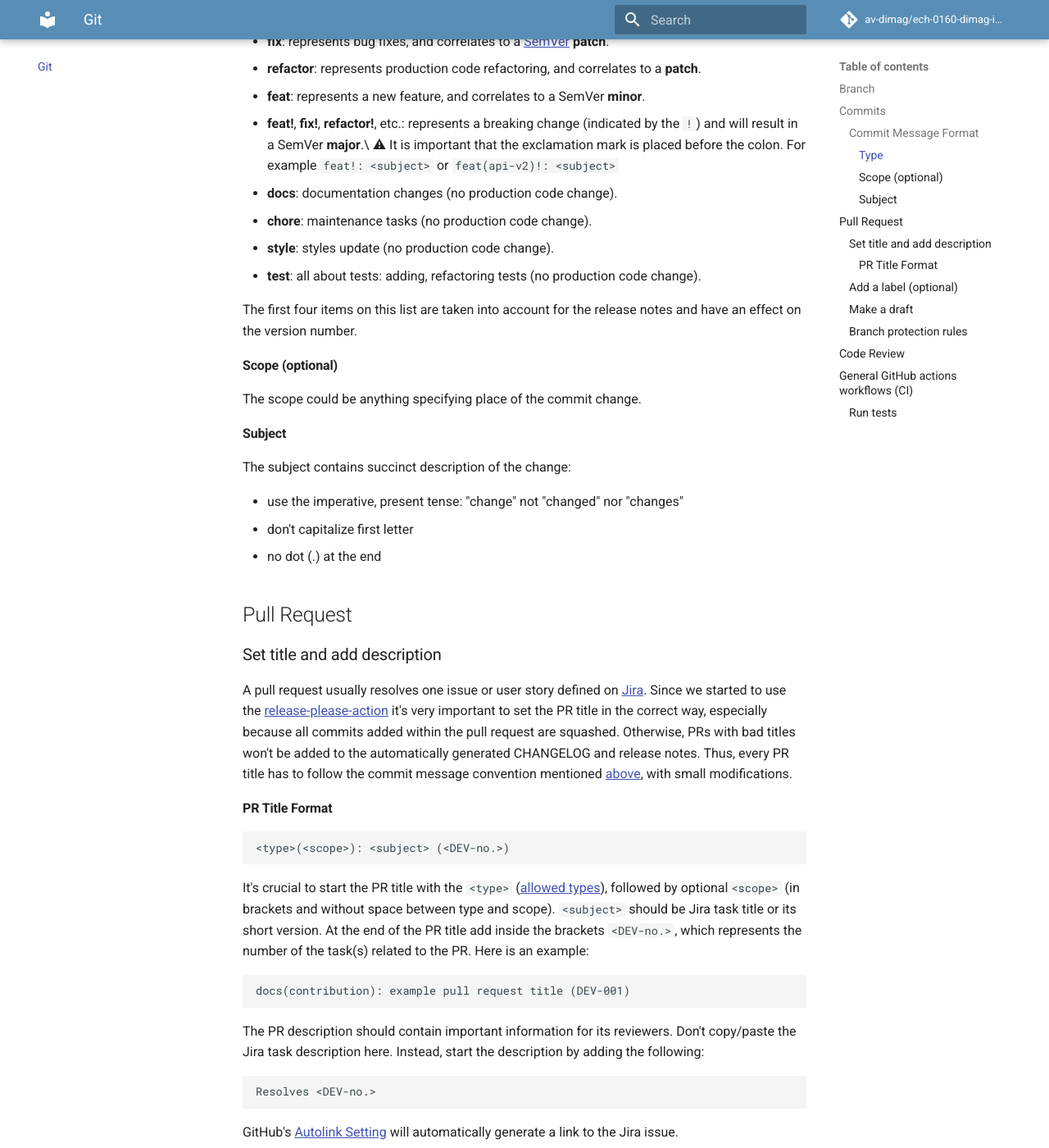
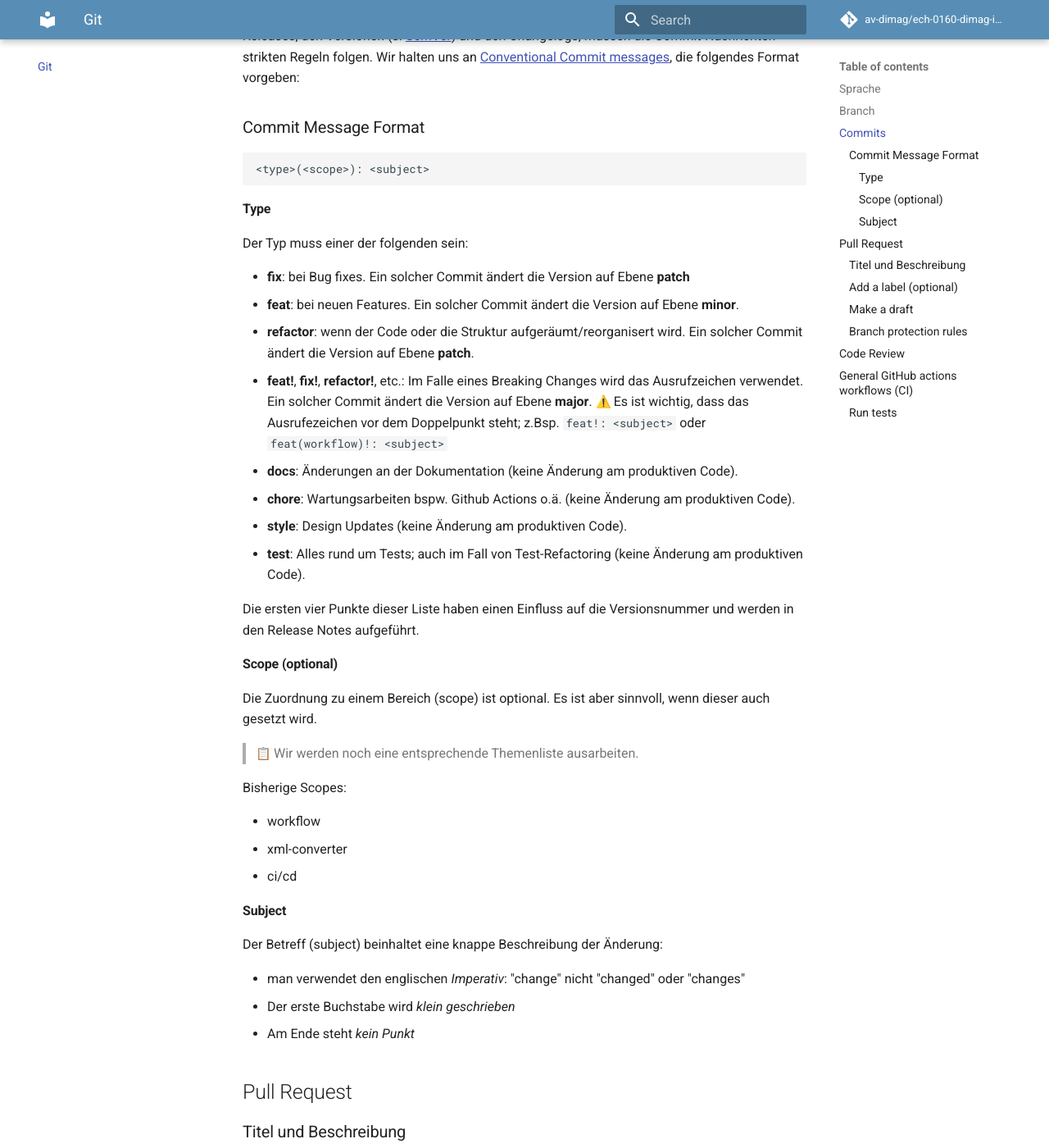
Before and after one commit to av-dimag/guideline, an MkDocs documentation site: the page built from docs/git/index.md, in a window 1280 px wide and 1400 px high, scrolled down 1364 px. Shown: the whole window at 82% size. Built offline with MkDocs 1.6.1 and Material for MkDocs 9.7.7, drawn with Linux system fonts in a browser that asks for light colours; emoji names are drawn with the system emoji font; comment, search, counter and statistics services are not loaded; some of the changed text lies outside the part shown.

Commit message:
docs: update content

````diff
--- a/docs/git/index.md
+++ b/docs/git/index.md
@@ -1,4 +1,6 @@
 # Wie sehen die Abläufe auf Github aus?
+
+> :warning: &nbsp; Das Dokument ist im Aufbau und daher noch nicht vollständig!
 
 Unsere Software steht unter der Git Versions Kontrolle. Dazu verwenden wir [GitHub](https://github.com/av-dimag). Hier wird hauptsächlich ein Ingest-Vorbereitungstool für den eCH-0160 Standard entwickelt:
 
@@ -12,33 +14,29 @@
 1. [Code Review durchführen](#code-review).
 1. [Branch in `main` mergen](#merge-und-release)
 
+## Sprache
+
+Ich schlage vor, dass die Benennung des Branchs und der Commits in Englisch geschrieben werden.
+
 ## Branch
 
-Branch werden anhand von Issues erstellt. Nachdem jemandem ein Issue zugewiesen wurde, kann über den Link `Create a branch` im jeweiligen Issue schnell ein Branch erstellt und darin gearbeitet werden.
+Branch werden anhand von Issues erstellt. Nachdem jemandem ein Issue zugewiesen wurde, kann über den Link `Create a branch` im jeweiligen Issue schnell ein Branch erstellt und darin gearbeitet werden. Die Benennung des Branchs erfolgt aus dem Titel des Issues, kann aber auch bereits ähnlich der späteren PR-Commit-Message (s. [commits](#commit-message-format)) erfolgen.
+
+Ich kann mir ein System vorstellen, das mit dem Änderungstyp (feat, fix, chore, etc.) beginnt und durch einen Schrägstrich `/` von der restlichen Bezeichnung getrennt wird. Danach folgt der Bereich (scope) und eine kurzer Betreff (subject); alles in kebab-case mit Bindestrich "-".
+
+Der [**Issue** #24](https://github.com/av-dimag/ech-0160-dimag-ingest/issues/24) ist ein Feature Request und hat den folgenden Titel: `feat [workflow]: Startseite mit Ladezone`
+
+Der **Branch** würde dann wie folgt aussehen: `feat/workflow-landingpage`
+
+Und, um es vorwegzunehmen, der spätere **Titel des PRs** sollte wie eine **Commit Message** geschrieben sein. In diesem Beispiel lautet dieser dann: `feat(workflow): Landingpage with drop zone`
 
 >
 > :clipboard: Hier kommt später auch die Thematik Codespace hinzu.
 >
 
-
-
-
-You will work on an own branch to resolve one issue or user story defined on [Jira](https://dasch.atlassian.net/jira).
-Each of those issues has a DEV-number which has to be used in the branch name:
-
-```text
-wip/<DEV-nr>-<subject>
-```
-
-The prefix `wip` stands for "work in progress" followed by a "/" (slash). The second part starts with the DEV-number
-followed by a short subject which contains a succinct description of the issue/user story. DEV-number and subject have
-to be written in kebab-case with "-" (hyphens).
-
 ## Commits
 
-We follow strict rules how a commit message has to look like. This leads to more readable messages that are easy to
-follow when looking through the project history and release notes. Since release notes are automatically generated from
-commits, it is important to follow the [Conventional Commit messages](https://www.conventionalcommits.org/).
+Um eine einheitliche Lesbarkeit zu garantieren, insbesondere im Zusammenhang mit den Releases, den Versionen (s. [SemVer](https://semver.org/)) und den Changelogs, müssen die Commit-Nachrichten strikten Regeln folgen. Wir halten uns an [Conventional Commit messages](https://www.conventionalcommits.org/), die folgendes Format vorgeben:
 
 ### Commit Message Format
 
@@ -48,67 +46,58 @@
 
 #### Type
 
-Must be one of the following:
+Der Typ muss einer der folgenden sein:
 
-- **fix**: represents bug fixes, and correlates to a [SemVer](https://semver.org/) **patch**.
-- **refactor**: represents production code refactoring, and correlates to a **patch**.
-- **feat**: represents a new feature, and correlates to a SemVer **minor**.
-- **feat!**, **fix!**, **refactor!**, etc.: represents a breaking change (indicated by the `!`) and will result in a SemVer **major**.\
-  ⚠ It is important that the exclamation mark is placed before the colon. For example `feat!: <subject>` or `feat(api-v2)!: <subject>`
-- **docs**: documentation changes (no production code change).
-- **chore**: maintenance tasks (no production code change).
-- **style**: styles update (no production code change).
-- **test**: all about tests: adding, refactoring tests (no production code change).
+- **fix**: bei Bug fixes. Ein solcher Commit ändert die Version auf Ebene **patch**
+- **feat**: bei neuen Features. Ein solcher Commit ändert die Version auf Ebene **minor**.
+- **refactor**: wenn der Code oder die Struktur aufgeräumt/reorganisert wird. Ein solcher Commit ändert die Version auf Ebene **patch**.
+- **feat!**, **fix!**, **refactor!**, etc.: Im Falle eines Breaking Changes wird das Ausrufzeichen verwendet. Ein solcher Commit ändert die Version auf Ebene **major**.
+  :warning: Es ist wichtig, dass das Ausrufezeichen vor dem Doppelpunkt steht; z.Bsp. `feat!: <subject>` oder `feat(workflow)!: <subject>`
+- **docs**: Änderungen an der Dokumentation (keine Änderung am produktiven Code).
+- **chore**: Wartungsarbeiten bspw. Github Actions o.ä. (keine Änderung am produktiven Code).
+- **style**: Design Updates (keine Änderung am produktiven Code).
+- **test**: Alles rund um Tests; auch im Fall von Test-Refactoring (keine Änderung am produktiven Code).
 
-The first four items on this list are taken into account for the release notes and have an effect on the version number.
+Die ersten vier Punkte dieser Liste haben einen Einfluss auf die Versionsnummer und werden in den Release Notes aufgeführt.
 
 #### Scope (optional)
 
-The scope could be anything specifying place of the commit change.
+Die Zuordnung zu einem Bereich (scope) ist optional. Es ist aber sinnvoll, wenn dieser auch gesetzt wird.
+
+>
+> :clipboard: Wir werden noch eine entsprechende Themenliste ausarbeiten.
+>
+
+Bisherige Scopes:
+
+- workflow
+- xml-converter
+- ci/cd
 
 #### Subject
 
-The subject contains succinct description of the change:
+Der Betreff (subject) beinhaltet eine knappe Beschreibung der Änderung:
 
-- use the imperative, present tense: "change" not "changed" nor "changes"
-- don't capitalize first letter
-- no dot (.) at the end
+- man verwendet den englischen *Imperativ*: "change" nicht "changed" oder "changes"
+- Der erste Buchstabe wird *klein geschrieben*
+- Am Ende steht *kein Punkt*
 
 ## Pull Request
 
-### Set title and add description
+### Titel und Beschreibung
 
-A pull request usually resolves one issue or user story defined on [Jira](https://dasch.atlassian.net/jira).
-Since we started to use the [release-please-action](https://github.com/marketplace/actions/release-please-action) it's
-very important to set the PR title in the correct way, especially because all commits added within the pull request are
-squashed. Otherwise, PRs with bad titles won't be added to the automatically generated CHANGELOG and release notes.
-Thus, every PR title has to follow the commit message convention mentioned [above](#git-commit-guidelines), with small
-modifications.
+Ein Pull Request entspricht in der Regel mindestens einem Issue oder einer User Story. Da wir für die Versionierung und die Releases die [release-please-action](https://github.com/marketplace/actions/release-please-action) verwenden, ist es sehr wichtig, dass der PR Titel korrekt geschrieben wird. Der Titel wird für die Commit Message des Merges übernommen. Deshalb muss er, wie unter [Commits](#commits) definiert, entsprechend geschrieben werden; s. auch das Beispiel unter [Branch](#branch).
+Wird der Titel falsch geschrieben, wird der PR später nicht im Changelog oder in den Release Notes aufgelistet!
 
-#### PR Title Format
+In der Beschreibung wird immer der zugehörige Issue verlinkt. Dazu wird eines der [Github-Schlüsselwörter](https://docs.github.com/en/get-started/writing-on-github/working-with-advanced-formatting/using-keywords-in-issues-and-pull-requests) `resolves`, `closes` etc. gefolgt von der Issue Nummer.
 
 ```text
-<type>(<scope>): <subject> (<DEV-no.>)
+resolves #42
 ```
 
-It's crucial to start the PR title with the `<type>` ([allowed types](#type)), followed by optional`<scope>`
-(in brackets and without space between type and scope). `<subject>` should be Jira task title or its short version. At
-the end of the PR title add inside the brackets `<DEV-no.>`, which represents the number of the task(s) related to the
-PR. Here is an example:
+In diesem Beispiel wird der Issue Nr. 42 mit dem PR beidseitig verknüpft und nach dem Merge ebenfalls automatisch geschlossen.
 
-```text
-docs(contribution): example pull request title (DEV-001)
-```
 
-The PR description should contain important information for its reviewers. Don't copy/paste the Jira task description
-here. Instead, start the description by adding the following:
-
-```text
-Resolves <DEV-no.>
-```
-
-GitHub's [Autolink Setting](https://docs.github.com/en/repositories/managing-your-repositorys-settings-and-features/managing-repository-settings/configuring-autolinks-to-reference-external-resources)
-will automatically generate a link to the Jira issue.
 
 ### Add a label (optional)
 
@@ -118,11 +107,11 @@
 - **breaking**: breaking changes.
 - **enhancement**: new feature.
 - **bug**: a bug fix.
-- **styling** update style (no production code change).
+- **styling** update style (keine Änderung am produktiven Code).
 - **documentation**: changes to the documentation.
-- **testing**: all about tests: adding, refactoring tests (no production code change).
+- **testing**: all about tests: adding, refactoring tests (keine Änderung am produktiven Code).
 - **refactor**: refactoring production code.
-- **chore**: maintenance tasks (no production code change).
+- **chore**: maintenance tasks (keine Änderung am produktiven Code).
 - **dependencies**: update a dependency package version.
 
 ### Make a draft
@@ -136,10 +125,10 @@
 The main branch of each repo (it's usually the `main` branch) is protected by the following rules:
 
 - Require pull request reviews before merging
-    - At least from one reviewer
+  - At least from one reviewer
 - Require status checks to pass before merging
-    - Require branches to be up-to-date before merging
-    - Status checks e.g. tests defined in each repository's CI
+  - Require branches to be up-to-date before merging
+  - Status checks e.g. tests defined in each repository's CI
 
 When the PR is merged, the branch will be deleted automatically.
 
@@ -158,7 +147,6 @@
 
 # Merge und Release
 
-
 ### Prepare release
 
 We use [release-please-action](https://github.com/marketplace/actions/release-please-action) to prepare the next release.
@@ -170,8 +158,3 @@
 
 When we are ready to tag a release, simply merge the release PR. This will create a release on GitHub, builds the npm
 package or the docker image and publishes on the corresponding platform.
-
-[![DSP-API Docker Image](https://img.shields.io/docker/v/daschswiss/knora-api?label=DSP-API%20Docker%20Image)](https://hub.docker.com/r/daschswiss/knora-api)
-[![DSP-JS NPM Package](https://img.shields.io/npm/v/@dasch-swiss/dsp-js?label=DSP-JS%20NPM%20package)](https://www.npmjs.com/package/@dasch-swiss/dsp-js)
-[![DSP-UI NPM Package](https://img.shields.io/npm/v/@dasch-swiss/dsp-ui?label=DSP-UI%20NPM%20package)](https://www.npmjs.com/package/@dasch-swiss/dsp-ui)
-[![DSP-APP Docker Image](https://img.shields.io/docker/v/daschswiss/dsp-app?label=DSP-APP%20Docker%20Image)](https://hub.docker.com/r/daschswiss/dsp-app)
````
Also changed, not shown: docs/agile/index.md (+2 -0 lines), docs/code/index.md (+7 -1 lines), docs/index.md (+2 -0 lines).
